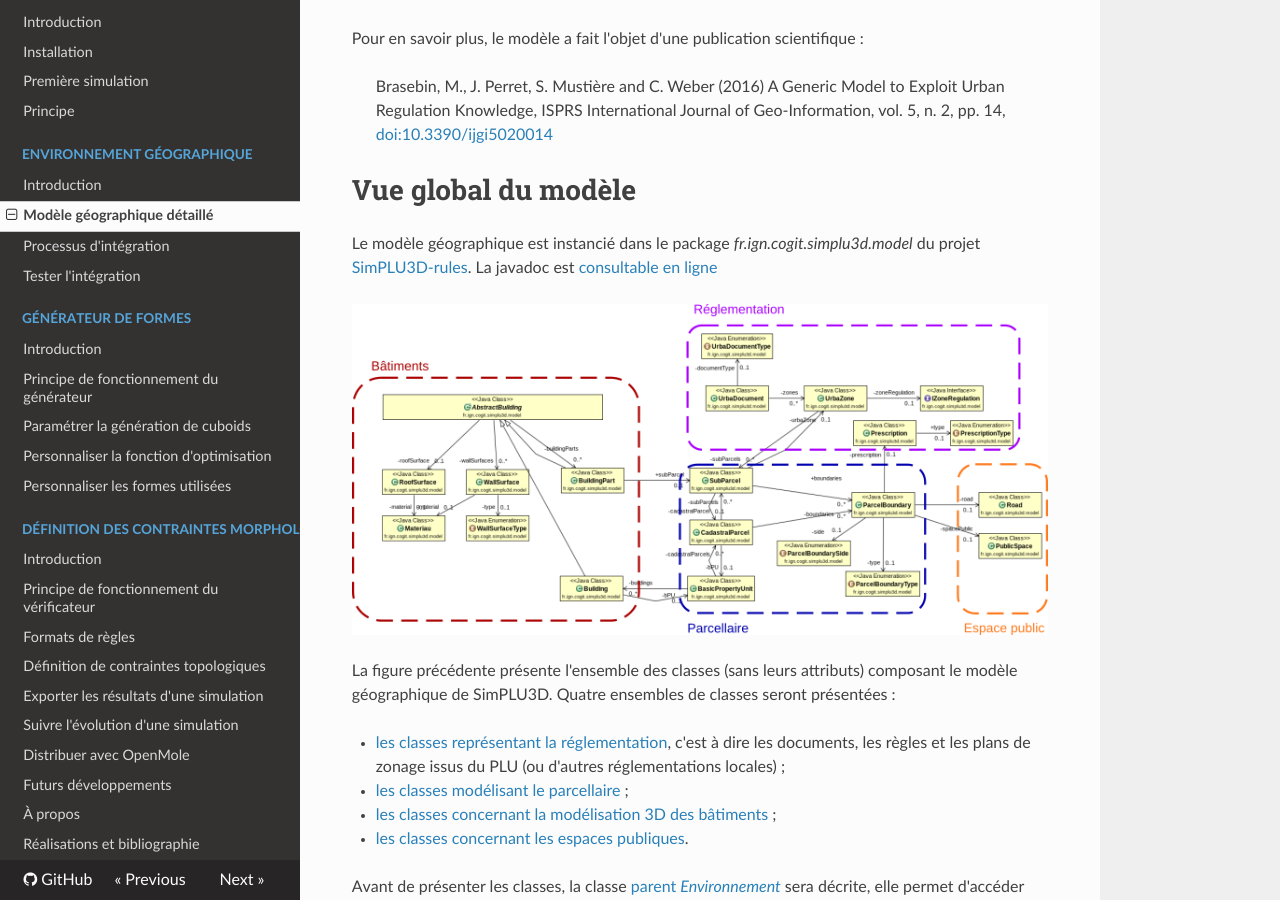
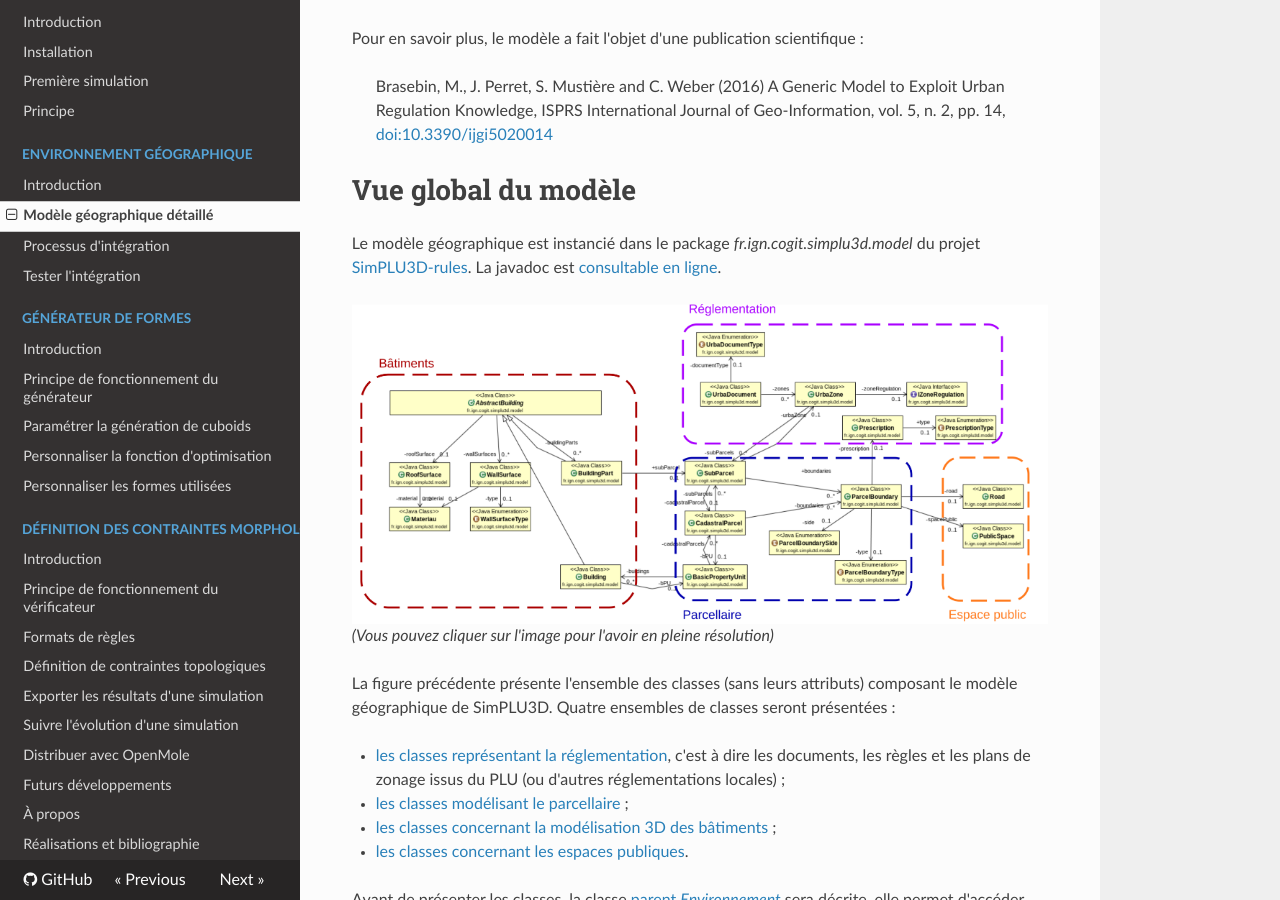
Before and after one commit to SimPLU3D/simplu3D-tutorial, an MkDocs documentation site: the page built from docs/envgeo/modelgeo.md, in a window 1280 px wide and 900 px high, scrolled down 535 px. Built offline with MkDocs 1.6.1, drawn with Linux system fonts in a browser that asks for light colours; nearby versions of some CDN libraries.

Commit message:
Adding link to image

```diff
--- a/docs/envgeo/modelgeo.md
+++ b/docs/envgeo/modelgeo.md
@@ -21,10 +21,11 @@ Pour en savoir plus, le modèle a fait l'objet d'une publication scientifique :
 
 # Vue global du modèle
 
-Le modèle géographique est instancié dans le package *fr.ign.cogit.simplu3d.model* du projet [SimPLU3D-rules](https://github.com/SimPLU3D/simplu3D-rules). La javadoc est [consultable en ligne](https://simplu3d.github.io/simplu3D-rules/)
+Le modèle géographique est instancié dans le package *fr.ign.cogit.simplu3d.model* du projet [SimPLU3D-rules](https://github.com/SimPLU3D/simplu3D-rules). La javadoc est [consultable en ligne](https://simplu3d.github.io/simplu3D-rules/).
 
-![Image présentant le diagramme de classe de SimPLU3D](./img/generaldiagramAnnoted.png)
 
+[![Image présentant le diagramme de classe de SimPLU3D](./img/generaldiagramAnnoted.png)](./img/generaldiagramAnnoted.png)
+*(Vous pouvez cliquer sur l'image pour l'avoir en pleine résolution)*
 
  La figure précédente présente l'ensemble des classes (sans leurs attributs) composant le modèle géographique de SimPLU3D. Quatre ensembles de classes seront présentées :
 
```
Also changed, not shown: docs/envgeo/img/generaldiagramAnnoted.png.
